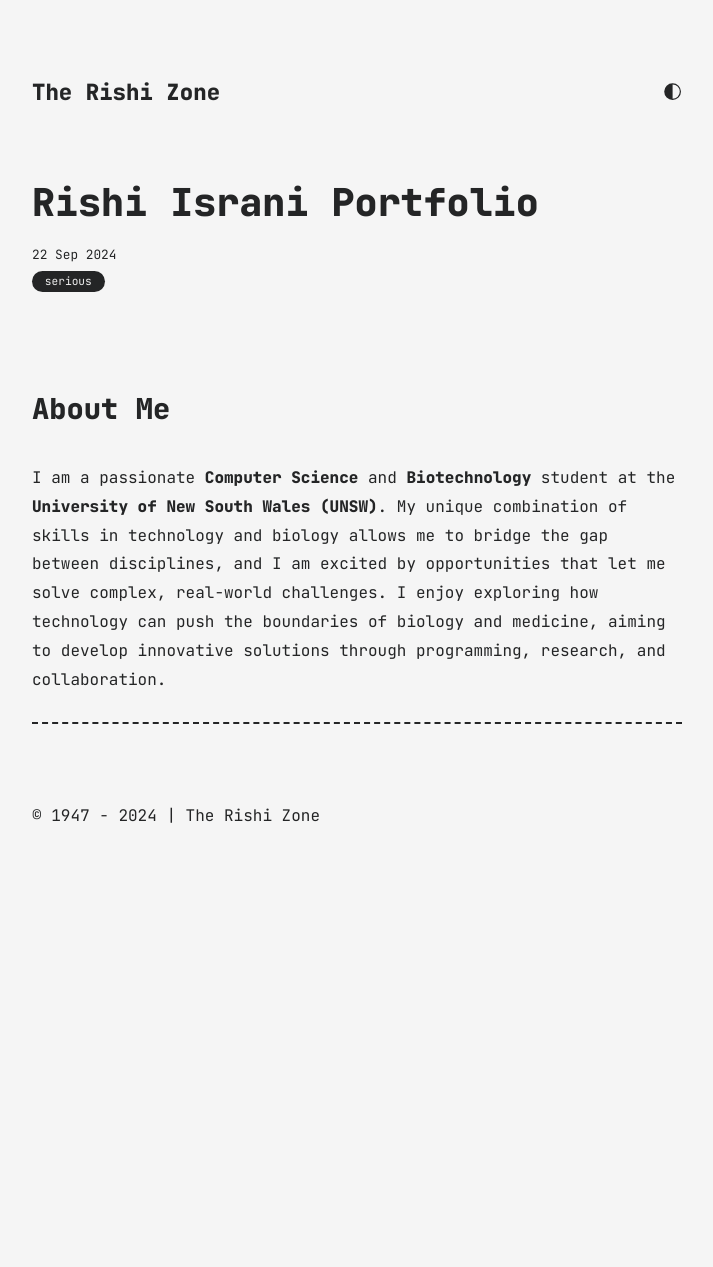
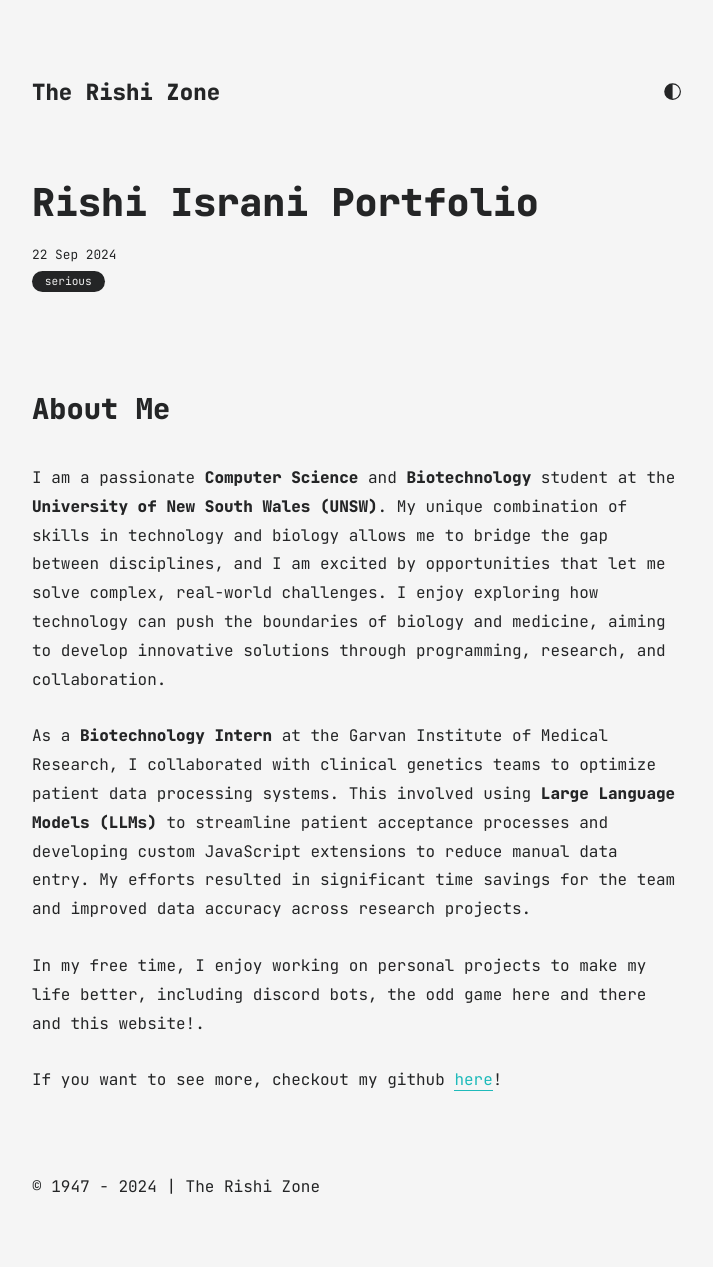
Before and after one commit to RishiMakesThings/RishiMakesThings.github.io, a Jekyll site: the page built from all_collections/_posts/2024-09-22-Rishi-Israni-Portfolio.md, in a window 1280 px wide. Shown: the whole page, without its empty margins (283-996 px from the left). Built offline with Jekyll 4.4.1, drawn with Linux system fonts in a browser that asks for light colours; before the commit the page ends 900 px from its top, so only the background shows below that.

Commit message:
Update 2024-09-22-Rishi-Israni-Portfolio.md
updated portfolio

```diff
--- a/all_collections/_posts/2024-09-22-Rishi-Israni-Portfolio.md
+++ b/all_collections/_posts/2024-09-22-Rishi-Israni-Portfolio.md
@@ -8,4 +8,8 @@ categories: ["serious"]
 
 I am a passionate **Computer Science** and **Biotechnology** student at the **University of New South Wales (UNSW)**. My unique combination of skills in technology and biology allows me to bridge the gap between disciplines, and I am excited by opportunities that let me solve complex, real-world challenges. I enjoy exploring how technology can push the boundaries of biology and medicine, aiming to develop innovative solutions through programming, research, and collaboration.
 
----
+As a **Biotechnology Intern** at the Garvan Institute of Medical Research, I collaborated with clinical genetics teams to optimize patient data processing systems. This involved using **Large Language Models (LLMs)** to streamline patient acceptance processes and developing custom JavaScript extensions to reduce manual data entry. My efforts resulted in significant time savings for the team and improved data accuracy across research projects.
+
+In my free time, I enjoy working on personal projects to make my life better, including discord bots, the odd game here and there and this website!.
+
+If you want to see more, checkout my github [here](https://github.com/RishiMakesThings)!
```
